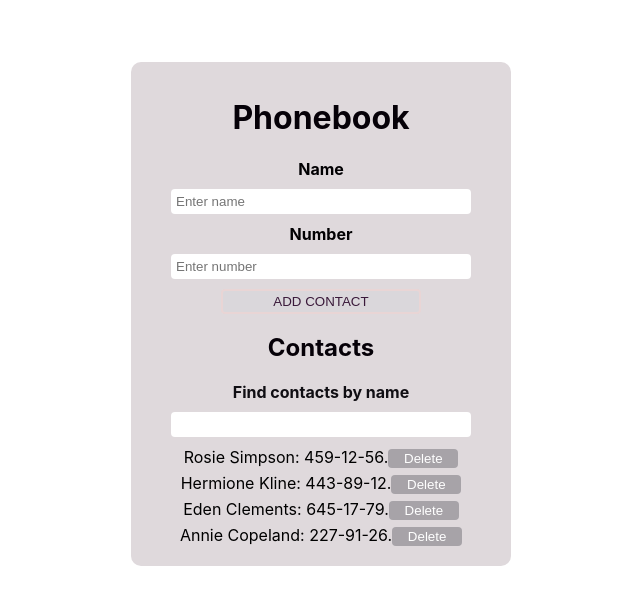
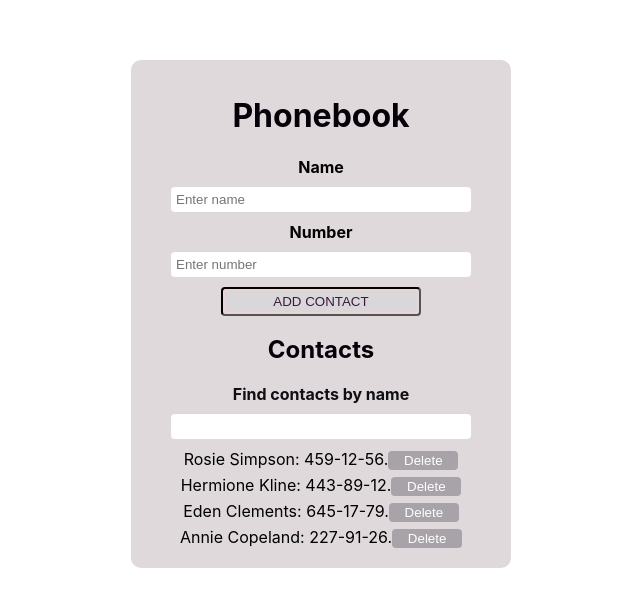
Before and after one commit to Reuelle/goit-react-hw-02-phonebook, a React (Create React App) app: page / in a window 1280 px wide. Shown: the part 101-708 px from the top of the page, without its empty margins (319-959 px from the left). Built offline with nearby package versions, Linux system fonts and the light colour scheme.

Commit message:
Update ContactForm.module.css

```diff
--- a/src/components/ContactForm/ContactForm.module.css
+++ b/src/components/ContactForm/ContactForm.module.css
@@ -12,7 +12,7 @@
     color: rgb(58, 25, 58);
     box-shadow: inset 0 0 0 2px #E9D5D5;
     border-radius: 4px;
-    border: none;
+    border-style: inset;
     cursor: pointer;
     transition: border-color 0.3s;
     &:hover {
```
